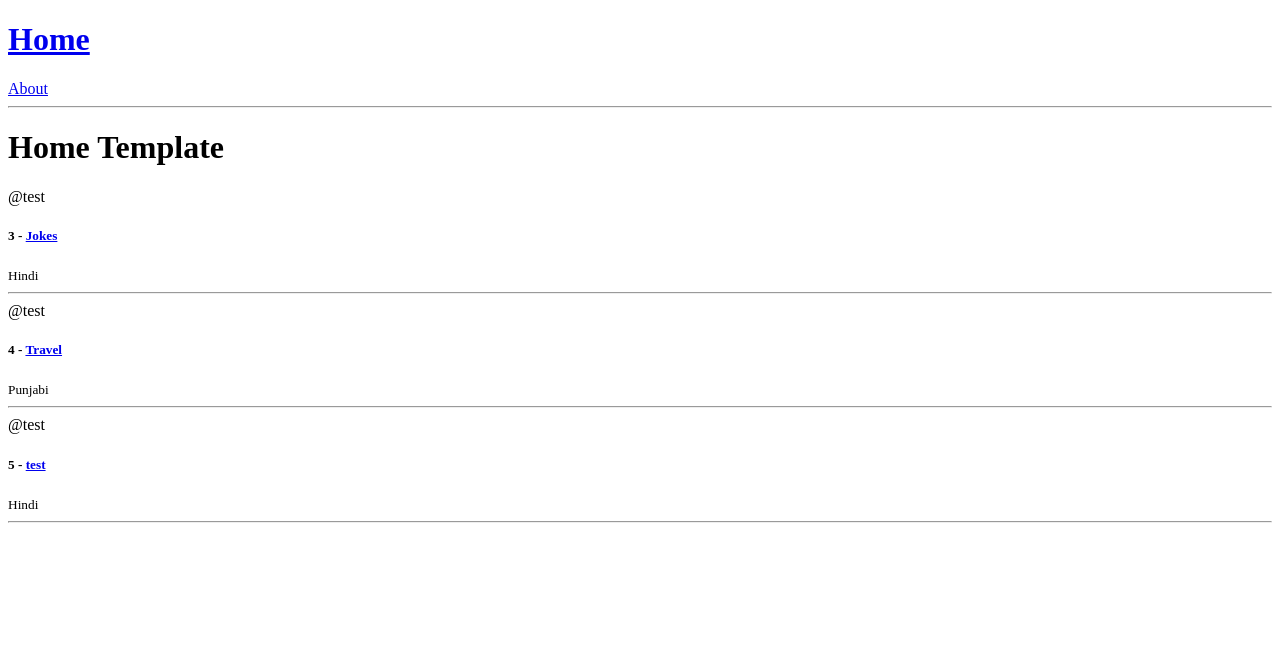
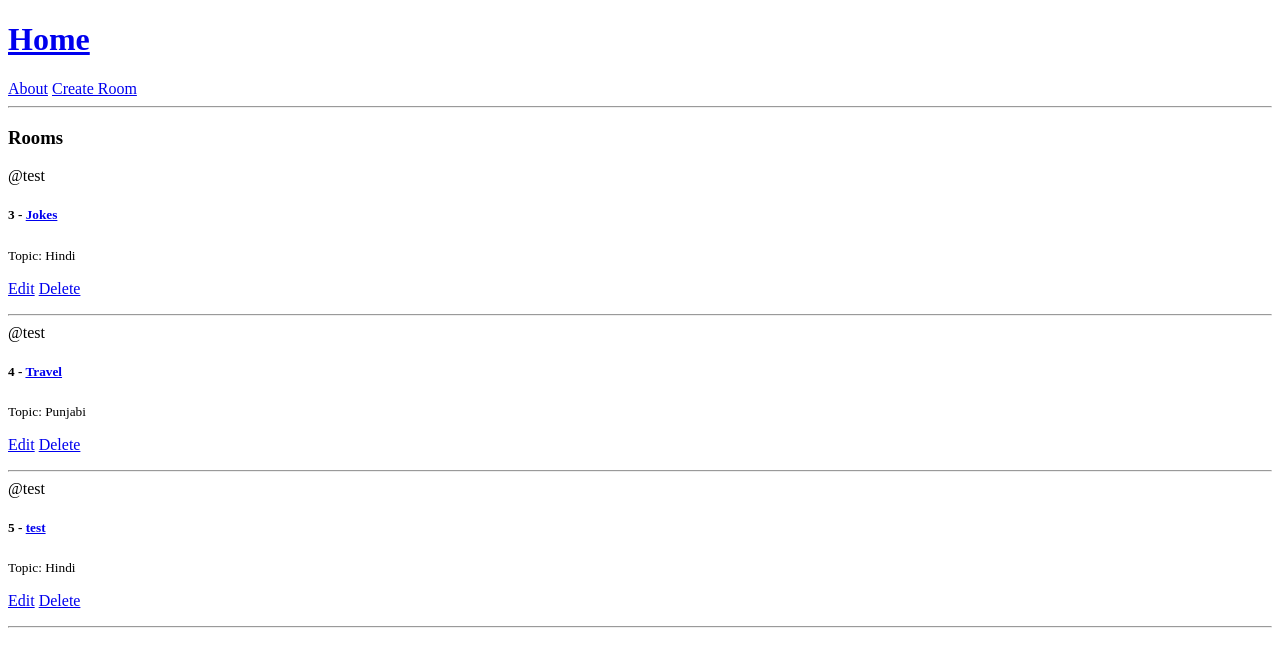
Before and after one commit to mkleung/django-chat-demo, a Django app: page / in a window 1280 px wide. Shown: the top 667 px of the page. Run offline with Django 5.2, Linux system fonts and the light colour scheme; data comes from the database, SQL or seed files in the repository; both versions use the stored data as it was after the commit.

Commit message:
Added crud functionalities

```diff
--- a/chatapp/templates/chatapp/home.html
+++ b/chatapp/templates/chatapp/home.html
@@ -1,13 +1,15 @@
 {% extends 'main.html' %} {% block content %}
 
-<h1>Home Template</h1>
-
+<h3>Rooms</h3>
 <div>
   {% for room in rooms %}
   <div>
+
     <span>@{{room.host.username}}</span>
     <h5>{{room.id}} - <a href="{% url 'room' room.id %}">{{room.name}}</a></h5>
-    <small>{{room.topic.name}}</small>
+
+    <small>Topic: {{room.topic.name}}</small>
+    <p><a href="{% url 'update-room' room.id %}">Edit</a> <a href="{% url 'delete-room' room.id %}">Delete</a></p>
     <hr />
   </div>
   {% endfor %}
--- a/chatapp/templates/chatapp/room.html
+++ b/chatapp/templates/chatapp/room.html
@@ -5,4 +5,10 @@
 
 {{ room.name }}
 
+<p>{{ room.description }}</p>
+
+<p>Host: {{ room.host }}</p>
+
+<p>Topic {{ room.topic }}</p>
+
 {% endblock %}
--- a/chatapp/urls.py
+++ b/chatapp/urls.py
@@ -6,4 +6,6 @@ urlpatterns = [
     path("", views.home, name="home"),
     path('about/', views.about, name="about"),
     path('room/<str:pk>/', views.room, name="room"),
+    path('create-room/', views.createRoom, name="create-room"),
+    path('update-room/<str:pk>/', views.updateRoom, name="update-room")
 ]
--- a/chatapp/views.py
+++ b/chatapp/views.py
@@ -1,6 +1,7 @@
-from django.shortcuts import render
+from django.shortcuts import render, redirect
 from django.http import HttpResponse
 from .models import Room
+from .forms import RoomForm
 
 # Create your views here.
 
@@ -27,3 +28,32 @@ def room(request, pk):
     room = Room.objects.get(id=pk)
     context = {'room': room}
     return render(request, 'chatapp/room.html',  context)
+
+
+def createRoom(request):
+
+    # Handle Form
+    if request.method == "POST":
+        form = RoomForm(request.POST)  # Pass POST data to the form
+        if form.is_valid():  # Check if the form is valid
+            form.save()  # Save the form data to the database
+            return redirect('home')  # Redirect to the home page after saving
+    else:
+        form = RoomForm()
+
+    return render(request, "chatapp/room_form.html", {'form': form})
+
+
+def updateRoom(request, pk):
+    room = Room.objects.get(id=pk)
+    form = RoomForm(instance=room)
+
+    # Edits the form
+    if request.method == 'POST':
+        form = RoomForm(request.POST, instance=room)
+        if form.is_valid():
+            form.save()
+            return redirect('home')
+
+    context = {'form': form}
+    return render(request, 'chatapp/room_form.html', context)
--- a/templates/navbar.html
+++ b/templates/navbar.html
@@ -6,5 +6,7 @@
     <a href="/about/">About</a>
 </a>
 
+<a href="{% url 'create-room' %}">Create Room</a>
+
 
 <hr>
```
Also changed, not shown: chatapp/forms.py (added, +7 -0 lines), chatapp/templates/chatapp/room_form.html (added, +14 -0 lines), chatapp/templates/chatapp/delete.html (added), db.sqlite3, readme.md.
